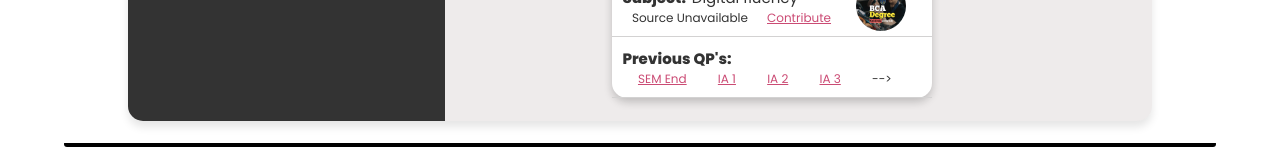
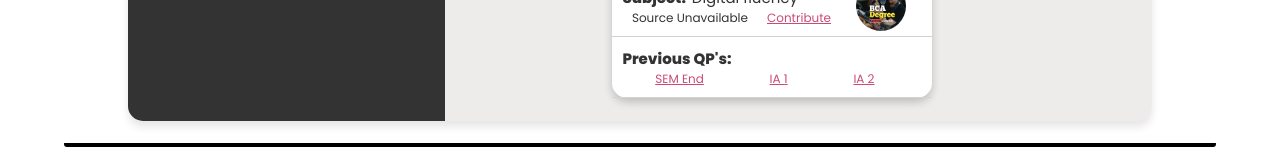
Before and after one commit to nawazuddin-nz/hub, a plain HTML site: page html/BCA.html in a window 1280 px wide. Shown: the part 729-889 px from the top of the page. Drawn offline with Linux system fonts and the light colour scheme.

Commit message:
Comment out IA 3 link in BCA.html

```diff
--- a/html/BCA.html
+++ b/html/BCA.html
@@ -173,8 +173,9 @@
                         <p id="links">
                                  <a href="https://drive.google.com/file/d/1KrfnGCL-8asLgz29AY-UBAU-CcGGtgUh/view?usp=sharing">  SEM End</a>
                             <a href="#">IA 1</a> <a
-                                href="#">IA 2</a> <a
-                                <!-- href="#">IA 3</a> -->
+                                href="#">IA 2</a>
+                            <!-- <a
+                                href="#">IA 3</a> -->
                             </p>
                     </div>
                 </div>
```
